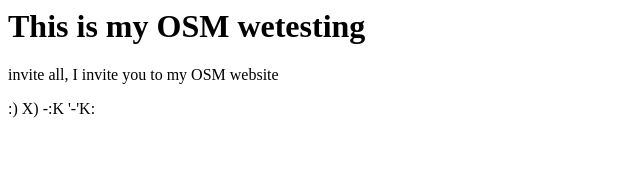
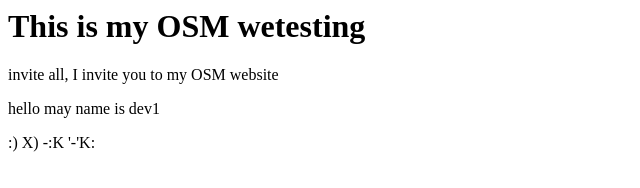
Before and after one commit to getstartnew/osm-repo, a plain HTML site: page index.html in a window 1280 px wide. Shown: the whole page, without its empty margins (0-640 px from the left). Drawn offline with Linux system fonts and the light colour scheme.

Commit message:
new update dev1

```diff
--- a/index.html
+++ b/index.html
@@ -2,5 +2,6 @@
 <title>This is my OSM-Test-Website</title>
 <h1>This is my OSM wetesting</h1>
 <p>invite all, I invite you to my OSM website</p>
+<p> hello may name is dev1</p>
 <p>:) X) -:K '-'K: </p>
 </html>
```
